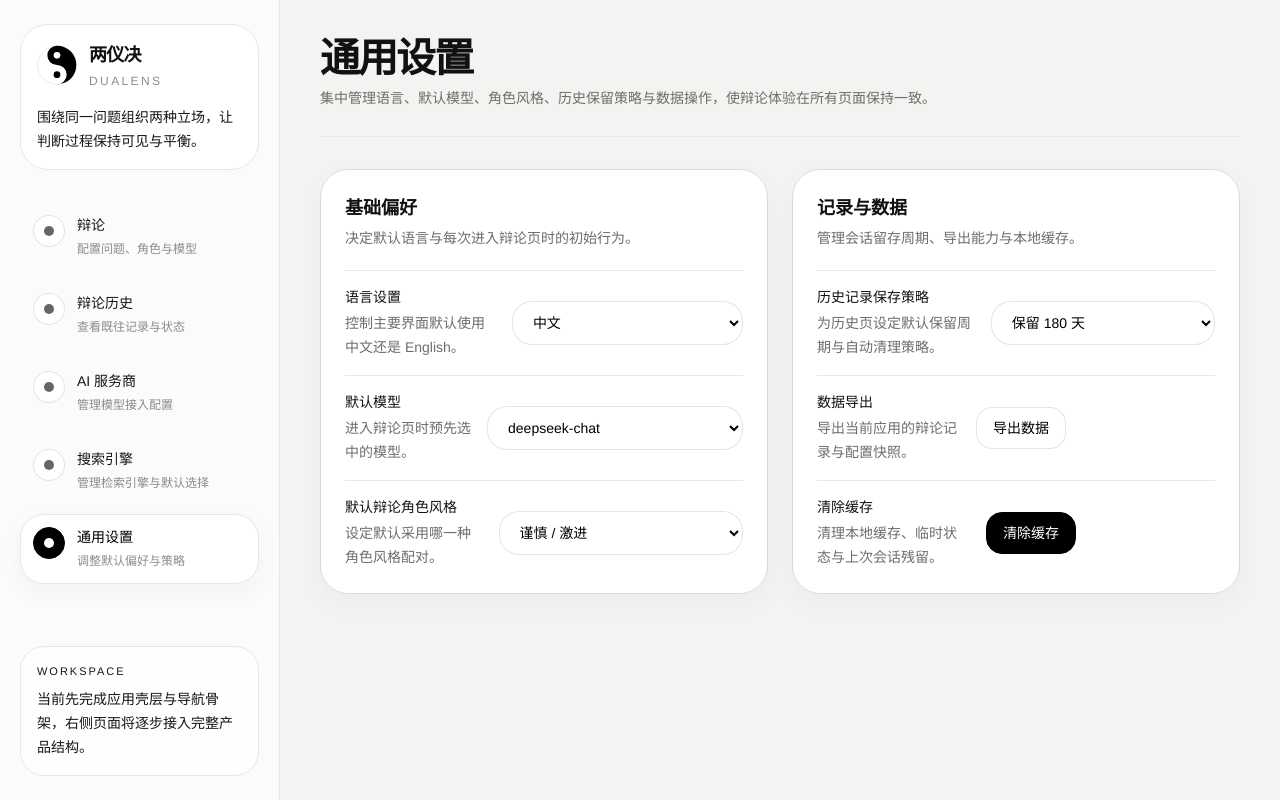
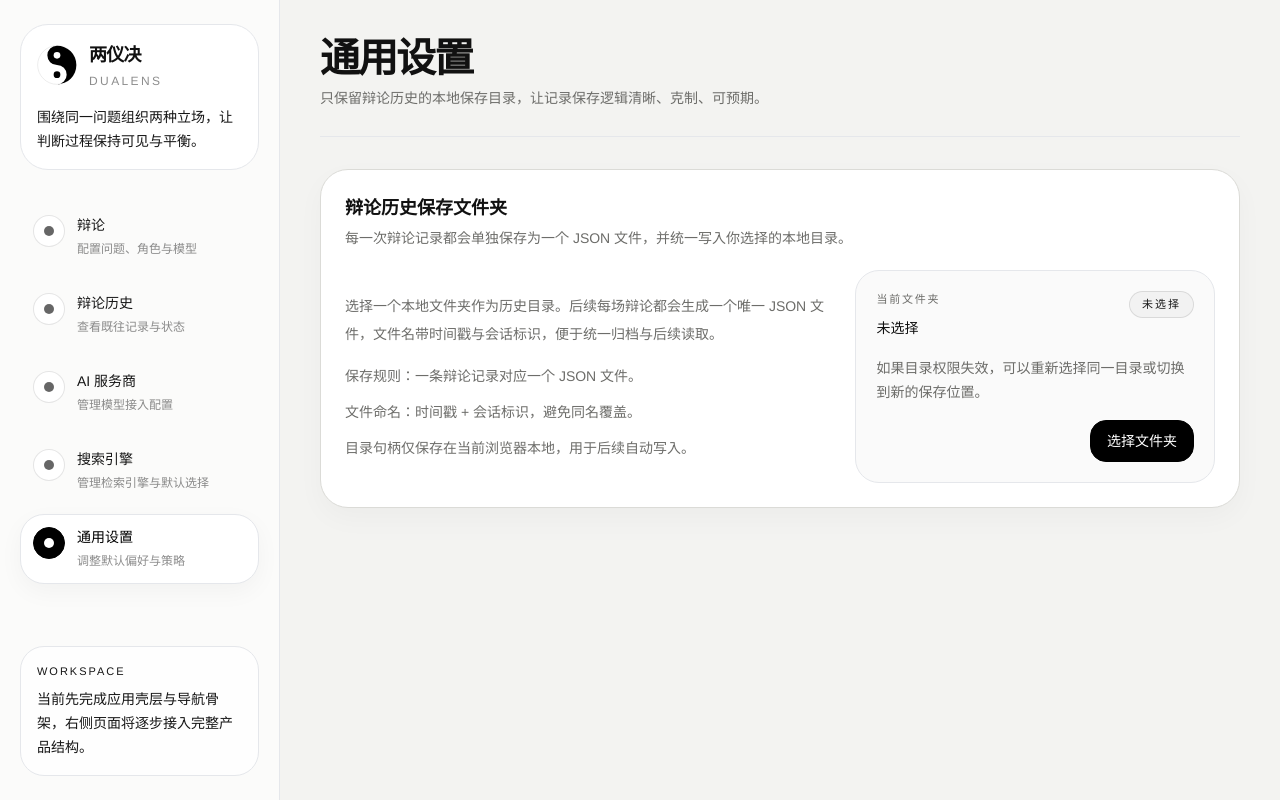
Before and after one commit to zijian-ai-projects/Projects, a Next.js app in the folder dualens/: page /settings in a window 1280 px wide. Built offline with nearby package versions, Linux system fonts and the light colour scheme.

Commit message:
feat: simplify history folder settings

```diff
--- a/dualens/src/app/(workspace)/settings/page.tsx
+++ b/dualens/src/app/(workspace)/settings/page.tsx
@@ -1,79 +1,146 @@
 "use client";
 
+import { useEffect, useState } from "react";
 import { PageHeader } from "@/components/common/page-header";
 import { SectionCard } from "@/components/common/section-card";
-import { SettingRow } from "@/components/common/setting-row";
+import { StatusTag } from "@/components/common/status-tag";
 import { Button } from "@/components/ui/button";
-import { Select } from "@/components/ui/select";
+import {
+  chooseHistoryFolder,
+  loadHistoryFolderState,
+  type HistoryFolderState
+} from "@/lib/history-folder-store";
+
+const EMPTY_FOLDER_STATE: HistoryFolderState = {
+  status: "unselected",
+  folderName: null
+};
+
+const statusTagCopy = {
+  unselected: {
+    label: "未选择",
+    tone: "neutral"
+  },
+  authorized: {
+    label: "已授权",
+    tone: "success"
+  },
+  "needs-permission": {
+    label: "需要重新授权",
+    tone: "warning"
+  },
+  unsupported: {
+    label: "当前浏览器不支持",
+    tone: "danger"
+  }
+} as const;
 
 export default function SettingsPage() {
+  const [folderState, setFolderState] = useState<HistoryFolderState>(EMPTY_FOLDER_STATE);
+  const [isChoosing, setIsChoosing] = useState(false);
+  const [feedback, setFeedback] = useState<string | null>(null);
+  const currentStatus = statusTagCopy[folderState.status];
+  const currentFolderLabel = folderState.folderName ?? "未选择";
+  const buttonLabel = folderState.status === "unselected" ? "选择文件夹" : "重新选择";
+
+  useEffect(() => {
+    let active = true;
+
+    void loadHistoryFolderState()
+      .then((state) => {
+        if (active) {
+          setFolderState(state);
+        }
+      })
+      .catch(() => {
+        if (active) {
+          setFolderState(EMPTY_FOLDER_STATE);
+        }
+      });
+
+    return () => {
+      active = false;
+    };
+  }, []);
+
+  async function handleChooseFolder() {
+    setIsChoosing(true);
+    setFeedback(null);
+
+    try {
+      const nextState = await chooseHistoryFolder();
+      setFolderState(nextState);
+    } catch (error) {
+      if (error instanceof DOMException && error.name === "AbortError") {
+        return;
+      }
+
+      setFeedback("目录授权未更新，当前仍保留原有设置。");
+    } finally {
+      setIsChoosing(false);
+    }
+  }
+
   return (
     <div className="space-y-8 px-6 py-8 lg:px-10 lg:py-10">
       <PageHeader
         title="通用设置"
-        description="集中管理语言、默认模型、角色风格、历史保留策略与数据操作，使辩论体验在所有页面保持一致。"
+        description="只保留辩论历史的本地保存目录，让记录保存逻辑清晰、克制、可预期。"
       />
-      <div className="grid gap-6 xl:grid-cols-2">
-        <SectionCard title="基础偏好" description="决定默认语言与每次进入辩论页时的初始行为。">
-          <SettingRow
-            label="语言设置"
-            hint="控制主要界面默认使用中文还是 English。"
-            control={
-              <Select defaultValue="zh-CN">
-                <option value="zh-CN">中文</option>
-                <option value="en">English</option>
-              </Select>
-            }
-          />
-          <SettingRow
-            label="默认模型"
-            hint="进入辩论页时预先选中的模型。"
-            control={
-              <Select defaultValue="deepseek-chat">
-                <option value="deepseek-chat">deepseek-chat</option>
-                <option value="deepseek-reasoner">deepseek-reasoner</option>
-                <option value="gpt-4.1">gpt-4.1</option>
-              </Select>
-            }
-          />
-          <SettingRow
-            label="默认辩论角色风格"
-            hint="设定默认采用哪一种角色风格配对。"
-            control={
-              <Select defaultValue="cautious-aggressive">
-                <option value="cautious-aggressive">谨慎 / 激进</option>
-                <option value="rational-intuitive">理性 / 直觉</option>
-                <option value="cost-benefit">成本 / 收益</option>
-              </Select>
-            }
-          />
-        </SectionCard>
+      <SectionCard
+        title="辩论历史保存文件夹"
+        description="每一次辩论记录都会单独保存为一个 JSON 文件，并统一写入你选择的本地目录。"
+      >
+        <div className="grid gap-6 lg:grid-cols-[minmax(0,1.15fr)_minmax(280px,0.85fr)] lg:items-center">
+          <div className="space-y-4">
+            <p className="text-sm leading-7 text-app-muted">
+              选择一个本地文件夹作为历史目录。后续每场辩论都会生成一个唯一 JSON
+              文件，文件名带时间戳与会话标识，便于统一归档与后续读取。
+            </p>
+            <div className="space-y-3 text-sm leading-6 text-app-muted">
+              <p>保存规则：一条辩论记录对应一个 JSON 文件。</p>
+              <p>文件命名：时间戳 + 会话标识，避免同名覆盖。</p>
+              <p>目录句柄仅保存在当前浏览器本地，用于后续自动写入。</p>
+            </div>
+          </div>
 
-        <SectionCard title="记录与数据" description="管理会话留存周期、导出能力与本地缓存。">
-          <SettingRow
-            label="历史记录保存策略"
-            hint="为历史页设定默认保留周期与自动清理策略。"
-            control={
-              <Select defaultValue="180">
-                <option value="30">保留 30 天</option>
-                <option value="90">保留 90 天</option>
-                <option value="180">保留 180 天</option>
-                <option value="forever">永久保留</option>
-              </Select>
-            }
-          />
-          <SettingRow
-            label="数据导出"
-            hint="导出当前应用的辩论记录与配置快照。"
-            control={<Button type="button" variant="secondary">导出数据</Button>}
-          />
-          <SettingRow
-            label="清除缓存"
-            hint="清理本地缓存、临时状态与上次会话残留。"
-            control={<Button type="button">清除缓存</Button>}
-          />
-        </SectionCard>
-      </div>
+          <div className="rounded-[24px] border border-black/8 bg-black/[0.02] p-5">
+            <div className="flex flex-col gap-4">
+              <div className="flex flex-col gap-3 sm:flex-row sm:items-start sm:justify-between">
+                <div className="space-y-2">
+                  <p className="text-[11px] uppercase tracking-[0.16em] text-app-muted">
+                    当前文件夹
+                  </p>
+                  <p className="break-all text-sm font-medium leading-6 text-app-strong">
+                    {currentFolderLabel}
+                  </p>
+                </div>
+                <StatusTag tone={currentStatus.tone}>{currentStatus.label}</StatusTag>
+              </div>
+
+              <div className="space-y-2 text-sm leading-6 text-app-muted">
+                <p>
+                  {folderState.status === "unsupported"
+                    ? "当前浏览器不支持目录访问 API，无法选择本地文件夹。"
+                    : "如果目录权限失效，可以重新选择同一目录或切换到新的保存位置。"}
+                </p>
+                {feedback ? <p className="text-app-strong">{feedback}</p> : null}
+              </div>
+
+              <div className="flex justify-end">
+                <Button
+                  type="button"
+                  variant={folderState.status === "unselected" ? "primary" : "secondary"}
+                  onClick={handleChooseFolder}
+                  disabled={folderState.status === "unsupported" || isChoosing}
+                >
+                  {isChoosing ? "处理中..." : buttonLabel}
+                </Button>
+              </div>
+            </div>
+          </div>
+        </div>
+      </SectionCard>
     </div>
   );
 }
--- /dev/null
+++ b/dualens/src/lib/history-folder-store.ts
@@ -0,0 +1,179 @@
+export type HistoryFolderStatus =
+  | "unselected"
+  | "authorized"
+  | "needs-permission"
+  | "unsupported";
+
+export type HistoryFolderState = {
+  status: HistoryFolderStatus;
+  folderName: string | null;
+  handle?: FileSystemDirectoryHandle;
+};
+
+type HistoryFolderSnapshot = {
+  supported: boolean;
+  handle?: FileSystemDirectoryHandle | null;
+  permission?: PermissionState | "prompt";
+};
+
+type DirectoryPickerWindow = Window &
+  typeof globalThis & {
+    showDirectoryPicker?: (options?: {
+      mode?: "read" | "readwrite";
+    }) => Promise<FileSystemDirectoryHandle>;
+  };
+
+const DB_NAME = "dualens-history";
+const STORE_NAME = "settings";
+const HANDLE_KEY = "history-folder-handle";
+
+export function mapPermissionState(
+  state: PermissionState | "prompt" | "unsupported"
+): HistoryFolderStatus {
+  if (state === "granted") {
+    return "authorized";
+  }
+
+  if (state === "prompt" || state === "denied") {
+    return "needs-permission";
+  }
+
+  return "unsupported";
+}
+
+export function formatHistoryFolderState({
+  supported,
+  handle,
+  permission
+}: HistoryFolderSnapshot): HistoryFolderState {
+  if (!supported) {
+    return {
+      status: "unsupported",
+      folderName: null
+    };
+  }
+
+  if (!handle) {
+    return {
+      status: "unselected",
+      folderName: null
+    };
+  }
+
+  return {
+    status: permission === "granted" ? "authorized" : "needs-permission",
+    folderName: handle.name,
+    handle
+  };
+}
+
+function supportsHistoryFolderAccess() {
+  return (
+    typeof window !== "undefined" &&
+    typeof window.indexedDB !== "undefined" &&
+    typeof (window as DirectoryPickerWindow).showDirectoryPicker === "function"
+  );
+}
+
+async function openHistoryDb(): Promise<IDBDatabase> {
+  return await new Promise((resolve, reject) => {
+    const request = window.indexedDB.open(DB_NAME, 1);
+
+    request.onupgradeneeded = () => {
+      if (!request.result.objectStoreNames.contains(STORE_NAME)) {
+        request.result.createObjectStore(STORE_NAME);
+      }
+    };
+    request.onsuccess = () => resolve(request.result);
+    request.onerror = () => reject(request.error);
+  });
+}
+
+async function readSavedHandleFromIndexedDb() {
+  const db = await openHistoryDb();
+
+  return await new Promise<FileSystemDirectoryHandle | null>((resolve, reject) => {
+    const request = db
+      .transaction(STORE_NAME, "readonly")
+      .objectStore(STORE_NAME)
+      .get(HANDLE_KEY);
+
+    request.onsuccess = () => {
+      db.close();
+      resolve((request.result as FileSystemDirectoryHandle | undefined) ?? null);
+    };
+    request.onerror = () => {
+      db.close();
+      reject(request.error);
+    };
+  });
+}
+
+async function saveHandleToIndexedDb(handle: FileSystemDirectoryHandle) {
+  const db = await openHistoryDb();
+
+  await new Promise<void>((resolve, reject) => {
+    const request = db
+      .transaction(STORE_NAME, "readwrite")
+      .objectStore(STORE_NAME)
+      .put(handle, HANDLE_KEY);
+
+    request.onsuccess = () => {
+      db.close();
+      resolve();
+    };
+    request.onerror = () => {
+      db.close();
+      reject(request.error);
+    };
+  });
+}
+
+export async function loadHistoryFolderState(): Promise<HistoryFolderState> {
+  if (!supportsHistoryFolderAccess()) {
+    return formatHistoryFolderState({ supported: false });
+  }
+
+  const handle = await readSavedHandleFromIndexedDb();
+
+  if (!handle) {
+    return formatHistoryFolderState({
+      supported: true,
+      handle: null
+    });
+  }
+
+  const permission = await handle.queryPermission({ mode: "readwrite" });
+
+  return formatHistoryFolderState({
+    supported: true,
+    handle,
+    permission
+  });
+}
+
+export async function chooseHistoryFolder(): Promise<HistoryFolderState> {
+  if (!supportsHistoryFolderAccess()) {
+    return formatHistoryFolderState({ supported: false });
+  }
+
+  const handle = await (window as DirectoryPickerWindow).showDirectoryPicker?.({
+    mode: "readwrite"
+  });
+
+  if (!handle) {
+    return formatHistoryFolderState({
+      supported: true,
+      handle: null
+    });
+  }
+
+  const permission = await handle.requestPermission({ mode: "readwrite" });
+  await saveHandleToIndexedDb(handle);
+
+  return formatHistoryFolderState({
+    supported: true,
+    handle,
+    permission
+  });
+}
```
Also changed, not shown: 2 other files (tests, documents, lock files or other folders).
